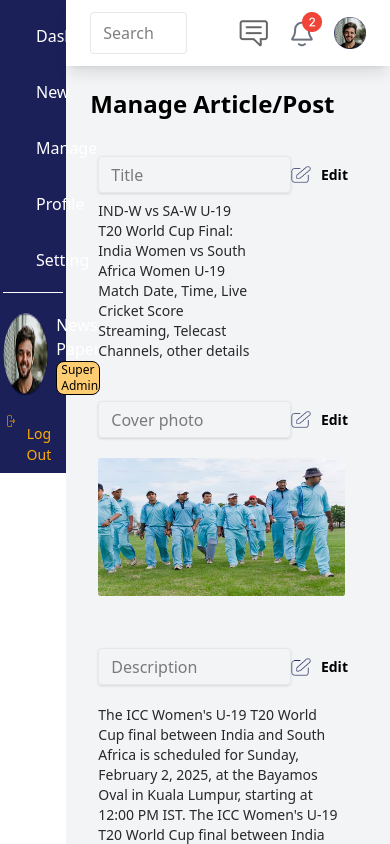
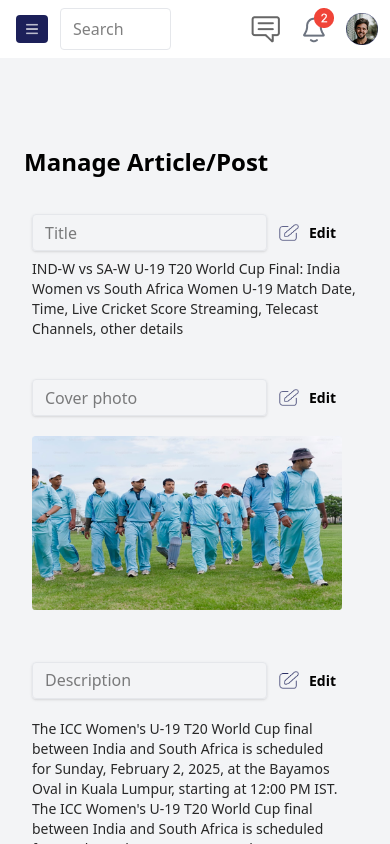
Before and after one commit to Ashvinghugare1/news-portal, a React (Vite) app: page /Manage-New-Article in a window 390 px wide. Shown: the top 844 px of the page. Built offline with nearby package versions, Linux system fonts and the light colour scheme.

Commit message:
responsiveness part done

```diff
--- a/src/App.jsx
+++ b/src/App.jsx
@@ -10,16 +10,22 @@
 import ManageHeadline from './Pages/ManageHeadline'
 import ManageArticle from './Pages/ManageArticle'
 import Footer from './components/footer'
+import { useState } from 'react'
 
 
 function App() {
+  const[showNav ,setShowNav] = useState(false);
+  const navHandler=()=>{
+    setShowNav(!showNav)
+  }
+
   return (
-    <section className='flex'>
-      <div className='w-[17%]'>
-        <Sidebar/>
+    <section className='flex' onClick={()=>navHandler()}>
+      <div className='lg:w-[17%] md:w-[17%]'>
+        <Sidebar view={showNav} viewNav={navHandler}/>
       </div>
-      <div className='w-[83%] '>
-        <SearchNavbar/>
+      <div className='lg:w-[83%] md:w-[83%]'>
+        <SearchNavbar viewNav={navHandler}/>
         <Routes>
           <Route path='/Manage-New-Headline'element={<ManageHeadline/>}/>
           <Route path='/Manage-New-Article' element={<ManageArticle/>}/>
--- a/src/Pages/ManageArticle.jsx
+++ b/src/Pages/ManageArticle.jsx
@@ -16,14 +16,14 @@
                 placeholder="Title"
                 className="border border-gray-200 rounded px-3 py-1 w-[90%] shadow"
               />
-              <div className="flex flex-row items-center">
+              <div className="flex flex-row items-center px-3">
                 <span className="w-5">
                   <img src={editIcon} alt="" />
                 </span>
                 <button className="font-bold">Edit</button>
               </div>
             </div>
-            <p className="w-[60%] text-[#282828] text-sm my-2">
+            <p className="md:w-[60%] text-[#282828] text-sm my-2">
               IND-W vs SA-W U-19 T20 World Cup Final: India Women vs South
               Africa Women U-19 Match Date, Time, Live Cricket Score Streaming,
               Telecast Channels, other details
@@ -37,7 +37,7 @@
                 placeholder="Cover photo"
                 className="border border-gray-200 rounded px-3 py-1 w-[90%] shadow"
               />
-              <div className="flex flex-row  items-center">
+              <div className="flex flex-row  items-center px-3">
                 <span className="w-5">
                   <img src={editIcon} alt="" />
                 </span>
@@ -54,7 +54,7 @@
                 placeholder="Description"
                 className="border border-gray-200 rounded px-3 py-1 w-[90%] shadow"
               />
-              <div className="flex flex-row items-center">
+              <div className="flex flex-row items-center px-3">
                 <span className="w-5">
                   <img src={editIcon} alt="" />
                 </span>
--- a/src/Pages/ManageHeadline.jsx
+++ b/src/Pages/ManageHeadline.jsx
@@ -12,12 +12,12 @@
         <div>
           <div className='flex flex-row justify-between'>
             <input type="text" placeholder='Title'className='border border-gray-200 rounded px-3 py-1 w-[90%] shadow'/>
-            <div className='flex flex-row items-center'>
+            <div className='flex flex-row items-center md:px-3'>
              <span className='w-5'><img src={editIcon} alt="" /></span>
              <button className='font-bold'>Edit</button>
             </div>
           </div>
-          <p className='w-[39%] text-[#282828] text-sm my-2'>
+          <p className='lg:w-[39%] text-[#282828] text-sm my-2 md:w-[60%] w-[90%]'>
             Budget 2025 Live: Fm Nirmala Sitaraman Announces Huge Tax Relief | New
             Tax Slab Explained
           </p>
@@ -27,7 +27,7 @@
         <div className='py-8'>
           <div className='flex flex-row justify-between'>
             <input type="text" placeholder='Video' className='border border-gray-200 rounded px-3 py-1 w-[90%] shadow'/>
-            <div className='flex flex-row  items-center'>
+            <div className='flex flex-row  items-center md:px-3'>
              <span className='w-5'><img src={editIcon} alt="" /></span>
              <button className='font-bold'>Edit</button>
             </div>
@@ -39,7 +39,7 @@
         <div>
           <div className='flex flex-row justify-between'>
             <input type="text" placeholder='Description' className='border border-gray-200 rounded px-3 py-1 w-[90%] shadow'/>
-            <div className='flex flex-row items-center'>
+            <div className='flex flex-row items-center md:px-3'>
              <span className='w-5'><img src={editIcon} alt="" /></span>
              <button className='font-bold'>Edit</button>
             </div>
--- a/src/components/Password/Sidebar/SearchNavbar.jsx
+++ b/src/components/Password/Sidebar/SearchNavbar.jsx
@@ -2,11 +2,13 @@
 import  profileIcon from '../../../assets/searchBarIcon/Ellipse.png'
 import bellIcon from '../../../assets/searchBarIcon/bellIcon.png'
 import message from '../../../assets/searchBarIcon/messageIcon.png'
+import hamburger from '../../../assets/searchBarIcon/hamburger.png'
 
-const SearchNavbar = () => {
+const SearchNavbar = ({viewNav}) => {
   return (
-        <div className='w-[83%] p-3 px-6 shadow-lg fixed top-0 bg-white'>
-            <div className='flex justify-between z-50'>
+        <div className='lg:w-[83%] py-2 shadow-lg lg:fixed top-0 bg-white flex items-center'>
+            <div className='pl-4 lg:hidden md:hidden'><button className=' bg-[#1C2059] rounded-sm w-8' onClick={()=>viewNav()}><img src={hamburger} alt="" className='w-8 invert'/></button></div>
+            <div className='flex justify-between md:w-[100%] w-[100%] z-50 px-3 '>
                 <input type="text" placeholder='Search' className='border border-gray-200 rounded px-3 py-1 w-[35%]'/>
                 <div className='flex items-center'>
                     <span><img src={message} alt="" /></span>
--- a/src/components/Password/Sidebar/Sidebar.jsx
+++ b/src/components/Password/Sidebar/Sidebar.jsx
@@ -11,7 +11,7 @@
 import profile from '../../../assets/searchBarIcon/Ellipse.png'
 import logout from '../../../assets/Dashboard Icon/logout.png'
 
-const Sidebar = () => {
+const Sidebar = ({view}) => {
   const [ dropManage,setDropManage] = useState(false);
   const [dropNew,setDropNew] = useState(false);
 
@@ -23,7 +23,7 @@
   }
   return (
     <>
-    <div className='flex flex-col lg:h-200 w-[17%] bg-[#1C2059] text-white items-center lg:pt-40 fixed left-0'>
+    <div className='hidden md:block flex flex-col lg:h-200 md:h-200 w-[17%] bg-[#1C2059] text-white items-center md:pt-20 lg:pt-30 fixed left-0'>
       <div className=' w-full pb-3'>
         <div href="dashbord" className='hover:bg-[#FFAC06] flex flex-row mt-4 px-5 py-2'><span className='mr-4'><img src={dashboardIcon} alt="dashboard Icon" /></span>Dashboard</div>
 
@@ -60,6 +60,45 @@
         </div>
       </div>
     </div>
+    {view && (
+        <div className='fixed bg-[#1C2059] text-white h-250 z-100 pt-20 p-4'>
+          <div className=' w-full pb-3'>
+        <div href="dashbord" className='hover:bg-[#FFAC06] flex flex-row mt-4 px-5 py-2'><span className='mr-4'><img src={dashboardIcon} alt="dashboard Icon" /></span>Dashboard</div>
+
+        <div className={`hover:bg-[#FFAC06] flex flex-row mt-4 px-5 py-2  ${dropNew ? 'bg-[#FFAC06]' : 'bg-white-0'}`} onClick={()=>dropNewHandler()}><span className='mr-4'><img src={newIcon} alt="" /></span>New</div>
+        {dropNew && (<div className='flex flex-col pl-13 text-sm '>
+          <Link to={'/Post-New-Headline'} className='hover:text-[#FFAC06] mt-2'>Post New Headline</Link>
+          <Link to={'/Post-New-Article'} className='hover:text-[#FFAC06] mt-2'>Post New Article/Post</Link>
+          <Link to={'/Post-Video'} className='hover:text-[#FFAC06] mt-2'>Post Video</Link>
+        </div>)}
+
+        <div className={`hover:bg-[#FFAC06] flex flex-row mt-4  px-5 py-2 ${dropManage ? 'bg-[#FFAC06]' : 'bg-white-0'}`} onClick={()=>dropManageHandler()}><span className='mr-4'><img src={manageIcon} alt="" /></span>Manage</div>
+        {dropManage && (<div className='flex flex-col pl-13 text-sm'>
+          <Link to={'/Manage-New-Headline'} className='flex flex-row hover:text-[#FFAC06] mt-2'><span className='mr-3'><img src={manageNewHeadlineIcon} alt="" className='hover:text-[#FFAC06]'/></span>Manage New Headline</Link>
+          <Link to={'/Manage-New-Article'} className='flex flex-row hover:text-[#FFAC06] mt-2'><span className='mr-3'><img src={manageNewarticleIcon} alt=""/></span>Manage New Handler</Link>
+          <Link to={'/Manage-Video'} className='flex flex-row hover:text-[#FFAC06] mt-2'><span className='mr-3'><img src={manageVideoIcon} alt="" /></span>Manage Video</Link>
+        </div>)}
+
+        <Link href="/profile" className='hover:bg-[#FFAC06] mt-4 px-5 py-2 flex flex-row'><span className='mr-4'><img src={profileIcon} alt="" /></span>Profile</Link>
+
+        <Link href="/setting" className='hover:bg-[#FFAC06] mt-4 px-5 py-2 flex flex-row'><span className='mr-4'><img src={setting} alt="" /></span>Setting</Link>
+
+      </div>
+      <div className='border-t w-[90%]'>
+        <div className='flex flex-row py-5'>
+          <img src={profile} alt="" />
+          <div className='pl-2'>
+            <h2>News Paper</h2>
+            <p className='text-xs bg-[#FFCD71] text-black border rounded-lg pl-1'>Super Admin</p>
+          </div>
+        </div>
+        <div className='flex flex-row pl-1'>
+         <span><img src={logout} alt="" /></span>
+        <button className='text-[#FFAC06] px-2'>Log Out</button>
+        </div>
+      </div>
+        </div>
+        )}
     </>
   )
 }
```
Also changed, not shown: src/assets/searchBarIcon/hamburger.png (added).
